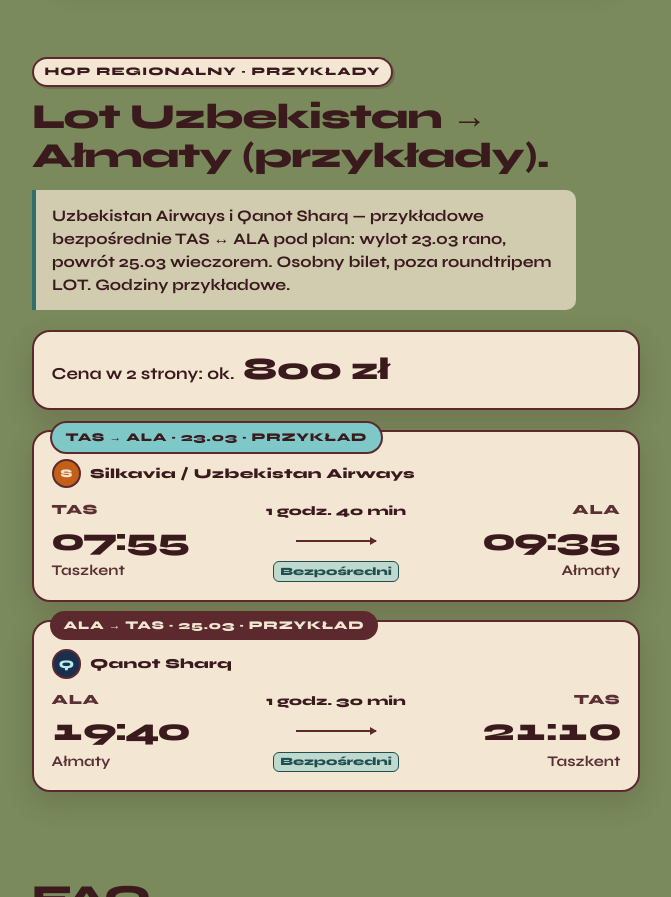
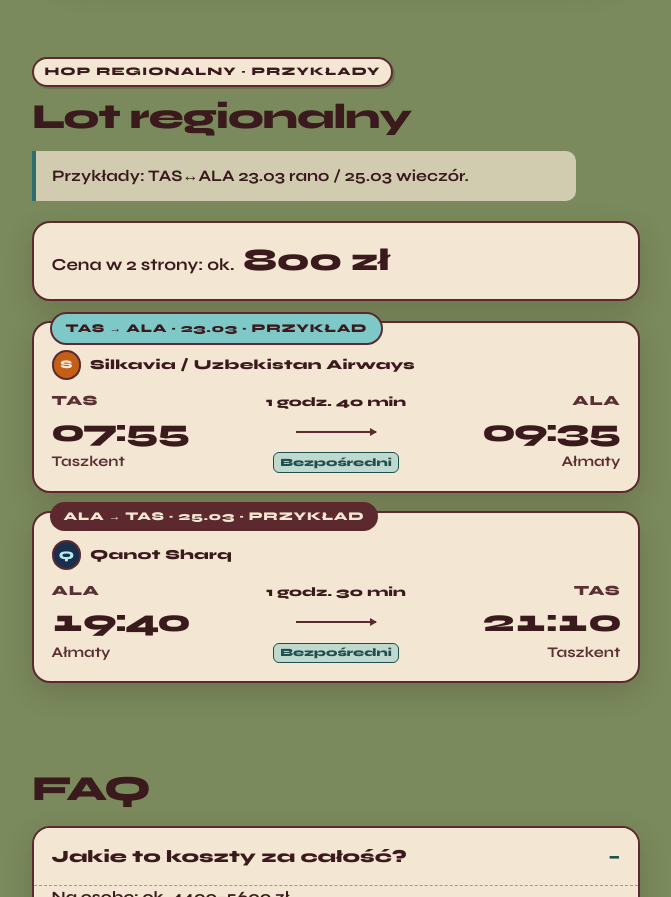
Before and after one commit to kalinatyrkiel/uzbektrip, a website built with Vite: page index.html in a window 1280 px wide. Shown: the part 2538-3435 px from the top of the page, without its empty margins (304-975 px from the left). Built offline with nearby package versions, Linux system fonts and the light colour scheme; files whose address does not match are found by name.

Commit message:
Shorten regional flight section copy
Set h2 to Lot regionalny and replace the long TAS↔ALA lede with a one-line example schedule.

```diff
--- a/index.html
+++ b/index.html
@@ -190,11 +190,9 @@
 
         <section class="section flights flights--regional" id="loty-almaty">
           <p class="eyebrow">Hop regionalny · przykłady</p>
-          <h2>Lot Uzbekistan → Ałmaty (przykłady).</h2>
+          <h2>Lot regionalny</h2>
           <p class="regional__lede">
-            Uzbekistan Airways i Qanot Sharq — przykładowe bezpośrednie TAS ↔
-            ALA pod plan: wylot 23.03 rano, powrót 25.03 wieczorem. Osobny
-            bilet, poza roundtripem LOT. Godziny przykładowe.
+            Przykłady: TAS↔ALA 23.03 rano / 25.03 wieczór.
           </p>
           <p class="price-banner price-banner--regional">
             Cena w 2 strony: ok. <strong>800 zł</strong>
```
